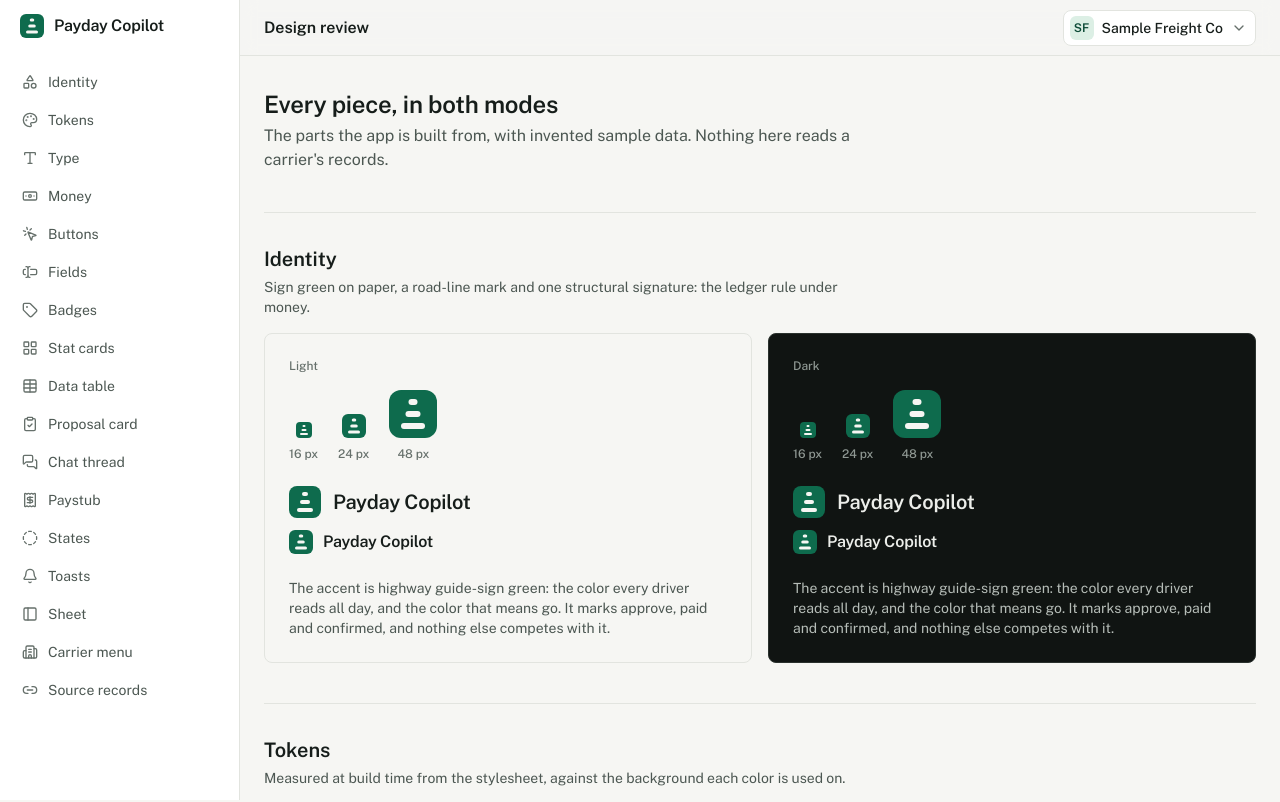
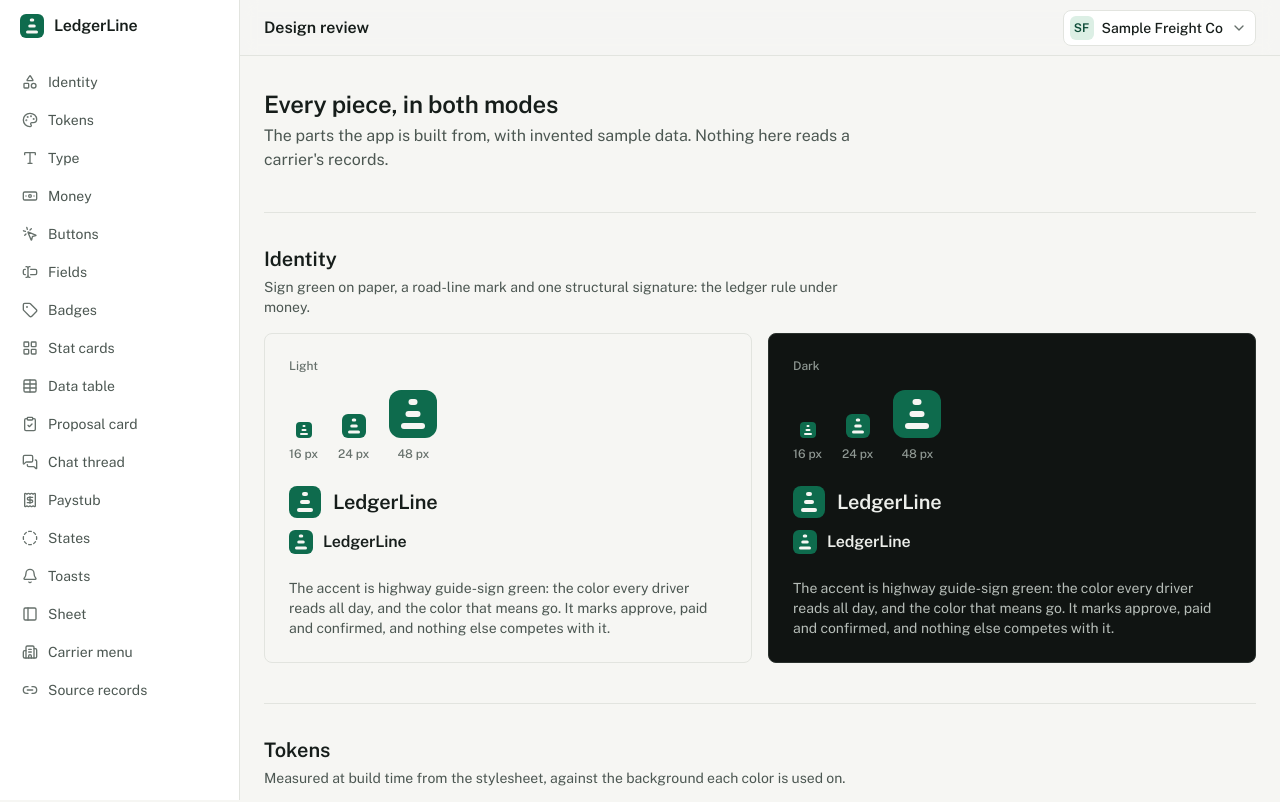
Before and after one commit to mikewhite1192-byte/ledgerline, a Next.js app: page /design in a window 1280 px wide. Shown: the top 802 px of the page. Built offline with nearby package versions, Linux system fonts and the light colour scheme.

Commit message:
Call the product LedgerLine on the new screens and the design page

```diff
--- a/src/app/design/page.tsx
+++ b/src/app/design/page.tsx
@@ -227,7 +227,7 @@ export default function DesignPage() {
               <div className="flex items-end gap-5">
                 {[16, 24, 48].map((size) => (
                   <div key={size} className="grid justify-items-center gap-2">
-                    <Mark size={size} label={`Payday Copilot mark at ${size} pixels`} />
+                    <Mark size={size} label={`LedgerLine mark at ${size} pixels`} />
                     <Caption>{size} px</Caption>
                   </div>
                 ))}
@@ -392,7 +392,7 @@ export default function DesignPage() {
           }}
         </ModePair>
 
-        <ModePair id="proposal-card" note="What the copilot wants to do, what it costs and why. A person approves; the copilot never moves money.">
+        <ModePair id="proposal-card" note="What the agent wants to do, what it costs and why. A person approves; the agent never moves money.">
           {(mode) => <ProposalGallery prefix={`${mode}-`} />}
         </ModePair>
 
@@ -418,7 +418,7 @@ export default function DesignPage() {
               <div className="rounded-lg border border-border bg-card">
                 <EmptyState
                   title="No advances this week"
-                  body="When a driver asks for one, the copilot writes it up here for you to approve."
+                  body="When a driver asks for one, the agent writes it up here for you to approve."
                   action={<Button variant="outline">Ask about advances</Button>}
                 />
               </div>
--- a/src/app/globals.css
+++ b/src/app/globals.css
@@ -1,7 +1,7 @@
 @import "tailwindcss";
 
 /*
-  Payday Copilot tokens: every color, radius and shadow in the app, once per mode. Components use
+  LedgerLine tokens: every color, radius and shadow in the app, once per mode. Components use
   the semantic utilities mapped below (bg-card, text-muted-foreground, text-primary), never a hex
   and never the dark: variant, so the two modes cannot drift apart. contrast.test.ts reads these
   blocks and fails if any text pair drops under WCAG AA.
--- a/src/components/app/app-shell.tsx
+++ b/src/components/app/app-shell.tsx
@@ -45,7 +45,7 @@ export function AppShell({
       </a>
       <aside className="fixed inset-y-0 left-0 z-10 hidden w-60 flex-col border-r border-border bg-card lg:flex">
         <div className="flex h-14 items-center px-5">
-          <Link href={homeHref} aria-label="Payday Copilot home" className="rounded-md">
+          <Link href={homeHref} aria-label="LedgerLine home" className="rounded-md">
             <Wordmark size="sm" />
           </Link>
         </div>
--- a/src/components/app/chat-thread.tsx
+++ b/src/components/app/chat-thread.tsx
@@ -42,7 +42,7 @@ function StepDot({ state }: { state: Step["state"] }) {
 
 function Steps({ steps }: { steps: Step[] }) {
   return (
-    <ul className="grid gap-1.5" aria-label="What the copilot did">
+    <ul className="grid gap-1.5" aria-label="What the agent did">
       {steps.map((s) => (
         <li key={s.id} className="flex items-start gap-2.5 text-body">
           <span className="mt-0.5 shrink-0">
@@ -76,7 +76,7 @@ function newestStep(messages: ChatMessage[]): Step | null {
 }
 
 // The home: a question, a few suggested ones, and the box. Once there are messages, the thread:
-// the person's questions on the right, the copilot's steps, answers, proposals and tables on the
+// the person's questions on the right, the agent's steps, answers, proposals and tables on the
 // left. Nothing here fetches; the caller streams messages in.
 export function ChatThread({
   messages,
@@ -123,7 +123,7 @@ export function ChatThread({
               <li key={m.id} className="flex gap-3">
                 <Mark size={24} className="mt-0.5" />
                 <div className="grid min-w-0 flex-1 gap-3">
-                  <p className="sr-only">Copilot</p>
+                  <p className="sr-only">Agent</p>
                   {m.parts.map((p, i) => {
                     switch (p.kind) {
                       case "text":
--- a/src/components/app/mobile-nav.tsx
+++ b/src/components/app/mobile-nav.tsx
@@ -40,7 +40,7 @@ export function MobileNav({
       </Button>
       <Sheet open={open} onClose={() => setOpen(false)} label="Menu">
         <div className="flex h-14 shrink-0 items-center px-5">
-          <Link href={homeHref} aria-label="Payday Copilot home" onClick={() => setOpen(false)} className="rounded-md">
+          <Link href={homeHref} aria-label="LedgerLine home" onClick={() => setOpen(false)} className="rounded-md">
             <Wordmark size="sm" />
           </Link>
         </div>
--- a/src/components/brand/wordmark.tsx
+++ b/src/components/brand/wordmark.tsx
@@ -1,7 +1,7 @@
 import { cn } from "@/lib/cn";
 import { Mark } from "./mark";
 
-// The name set in the UI face at weight 600, both words the same weight and color.
+// The name set in the UI face at weight 600, in one weight and color.
 export function Wordmark({ size = "sm", className }: { size?: "sm" | "lg"; className?: string }) {
   return (
     <span
@@ -12,7 +12,7 @@ export function Wordmark({ size = "sm", className }: { size?: "sm" | "lg"; class
       )}
     >
       <Mark size={size === "lg" ? 32 : 24} />
-      Payday Copilot
+      LedgerLine
     </span>
   );
 }
```
Also changed, not shown: src/app/icon.svg.
